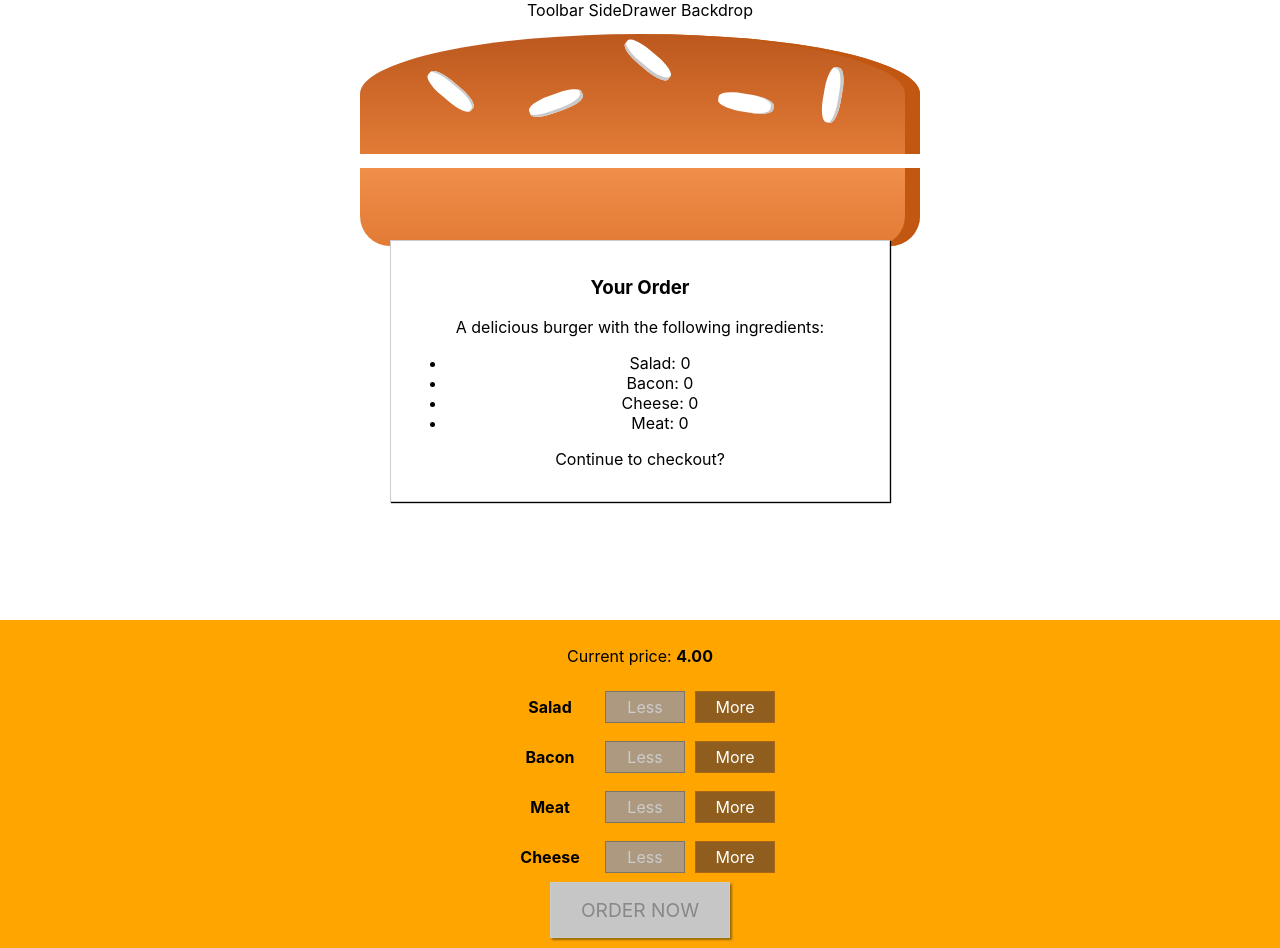
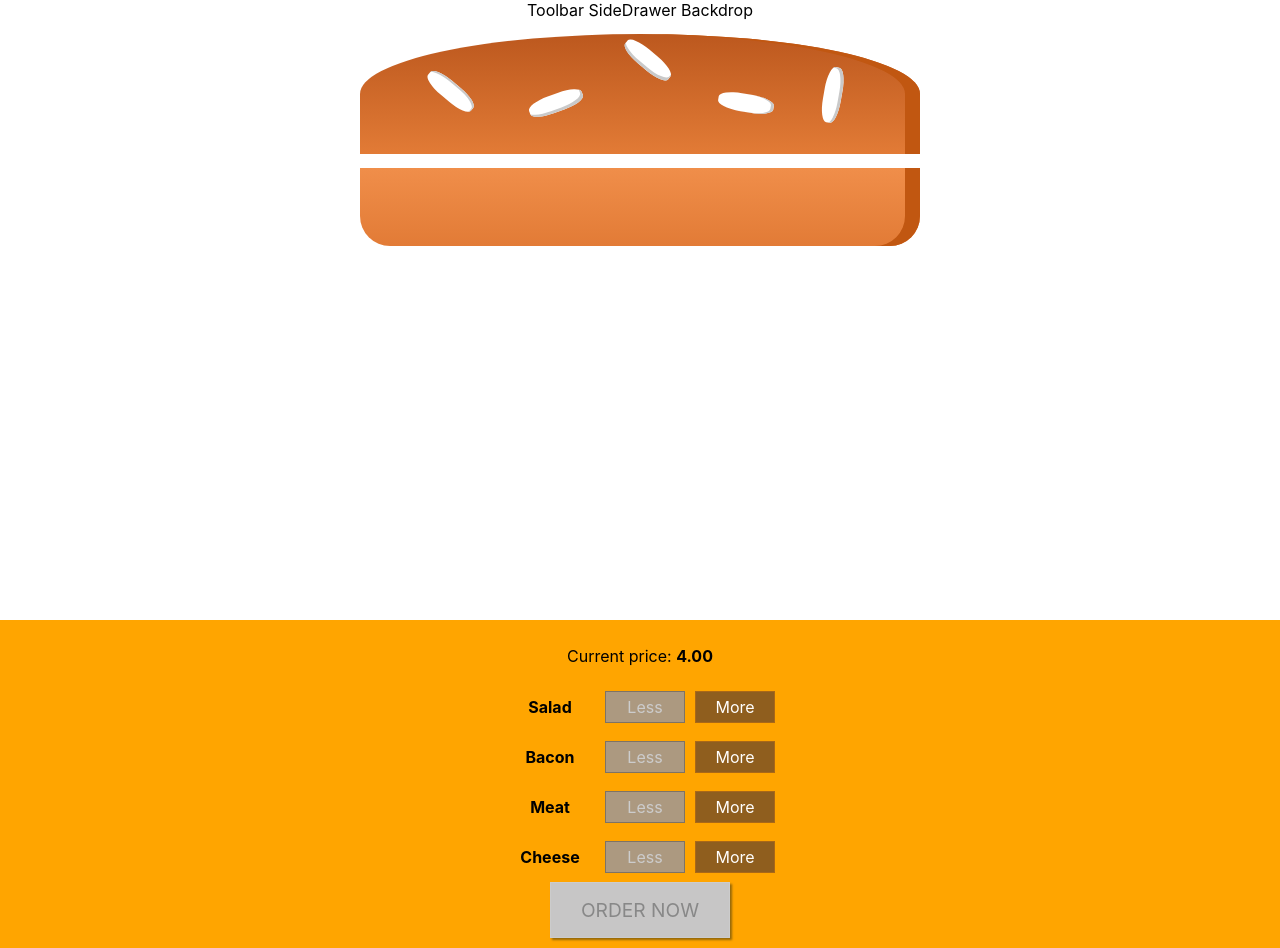
Before and after one commit to ruimds/react-redux-practice, a React (Create React App) app: page / in a window 1280 px wide. Built offline with nearby package versions, Linux system fonts and the light colour scheme.

Commit message:
Update modal logic

```diff
--- a/src/components/Burger/BuildControls/BuildControls.js
+++ b/src/components/Burger/BuildControls/BuildControls.js
@@ -24,6 +24,7 @@ const buildControls = (props)=> (
         <button
             className="order-button"
             disabled={!props.purchasable}
+            onClick={props.order}
         >
             ORDER NOW
         </button>
--- a/src/components/UI/Modal/Modal.js
+++ b/src/components/UI/Modal/Modal.js
@@ -1,8 +1,15 @@
 import React from 'react';
 import './Modal.css'
+
 const modal = (props) => (
 
-    <div className="modal">
+    <div
+        className="modal"
+        style={{
+            transform: props.show ? 'translateY(0)' : 'translateY(-100vh)',
+            opacity: props.show ? '1' : '0',
+        }}
+    >
         {props.children}
     </div>
 )
--- a/src/containers/BurgerBuilder/BurgerBuilder.js
+++ b/src/containers/BurgerBuilder/BurgerBuilder.js
@@ -22,6 +22,7 @@ class BurgerBuilder extends Component {
         },
         totalPrice: 4,
         purchasable: false,
+        purchasing: false,
     }
     updatePurchaseState (ingredients) {
         const sum = Object.keys(ingredients)
@@ -64,6 +65,9 @@ class BurgerBuilder extends Component {
         this.updatePurchaseState(updatedIngredients);
     }
 
+    purchaseHandler = () => {
+        this.setState({purchasing: true});
+    }
 
     render() {
         const disableInfo = {
@@ -76,7 +80,7 @@ class BurgerBuilder extends Component {
 
         return(
             <Aux>
-                <Modal>
+                <Modal show={this.state.purchasing}>
                     <OrderSummary ingredients={this.state.ingredients}/>
                 </Modal>
                 <Burger ingredients={this.state.ingredients} />
@@ -86,6 +90,7 @@ class BurgerBuilder extends Component {
                     disabled = {disableInfo}
                     price = {this.state.totalPrice}
                     purchasable = {this.state.purchasable}
+                    order = {this.purchaseHandler}
                 />
             </Aux>
         );
```
